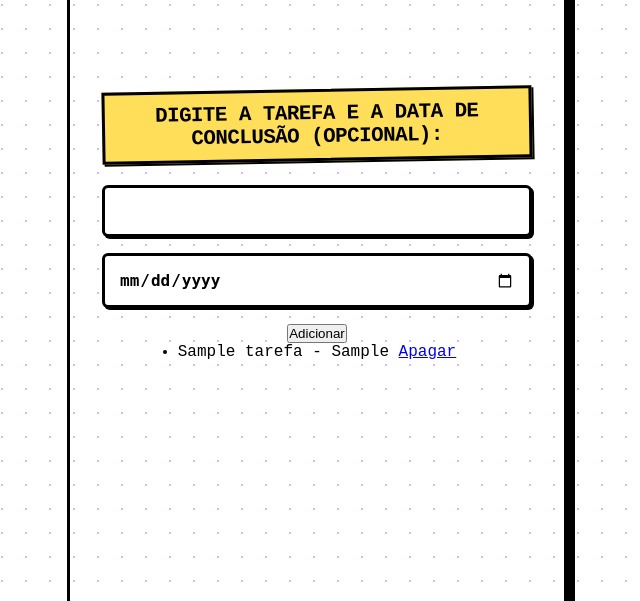
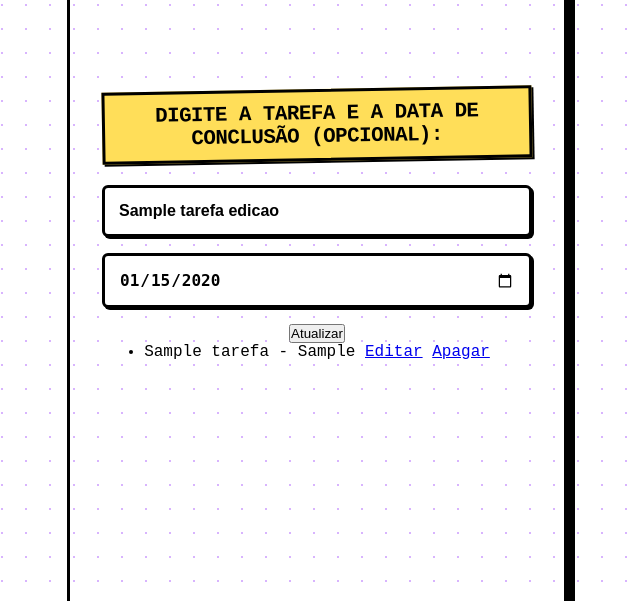
Before and after one commit to Murilo-Silva14/tarefas, a Flask app: template src/tarefas/templates/base.html in a window 1280 px wide. Shown: the part 175-776 px from the top of the page, without its empty margins (178-818 px from the left). Run offline with Flask 3, Linux system fonts and the light colour scheme; the template is opened without the code that fills it: most values are stand-ins (such as "Sample title", 1, 10 or a date in 2020).

Commit message:
botão de edição

```diff
--- a/src/tarefas/app.py
+++ b/src/tarefas/app.py
@@ -1,4 +1,4 @@
-from flask import Flask, redirect, render_template, request, url_for
+from flask import Flask, abort, redirect, render_template, request, url_for
 
 from tarefas.models.database import init_db
 from tarefas.models.tarefa import Tarefas
@@ -35,8 +35,30 @@ def home():
     return render_template(
         'base.html',
         titulo_da_pagina='Minha lista de tarefas',
-        tarefas_da_pagina=tarefas
+        tarefas_da_pagina=tarefas,
+        tarefa_edicao=None
     )
+
+
+@app.route('/update/<int:id>', methods=['GET', 'POST'])
+def atualizar(id):
+    tarefa = Tarefas.carregarTarefa(id)
+    if tarefa is None:
+        abort(404)
+
+    if request.method == 'POST':
+        titulo = request.form['tituloTarefa']
+        data_conclusao = request.form['dataConclusao'] or None
+        tarefa.atualizarTarefa(titulo, data_conclusao)
+        return redirect(url_for('home'))
+
+    return render_template(
+        'base.html',
+        titulo_da_pagina='Minha lista de tarefas',
+        tarefas_da_pagina=Tarefas.listarTarefas(),
+        tarefa_edicao=tarefa
+    )
+
 
 # Crie uma nova funcionalidade para apagar casa uma das tarefas cadastradas
 @app.route('/delete/<int:id>')
--- a/src/tarefas/templates/base.html
+++ b/src/tarefas/templates/base.html
@@ -9,10 +9,10 @@
 <body>
     <h1>Digite a tarefa e a data de conclusão (opcional):</h1>
 
-    <form method="POST"> <!-- seleciona o método HTTP -->
-        <input type="text" id="tituloTarefa" name="tituloTarefa">
-        <input type="date" id="dataConclusao" name="dataConclusao">
-        <button type="submit">Adicionar</button>
+    <form method="POST" action="{{ url_for('atualizar', id=tarefa_edicao.id) if tarefa_edicao else url_for('home') }}">
+        <input type="text" id="tituloTarefa" name="tituloTarefa" value="{{ tarefa_edicao.titulo if tarefa_edicao else '' }}">
+        <input type="date" id="dataConclusao" name="dataConclusao" value="{{ tarefa_edicao.data_conclusao.strftime('%Y-%m-%d') if tarefa_edicao and tarefa_edicao.data_conclusao else '' }}">
+        <button type="submit">{{ 'Atualizar' if tarefa_edicao else 'Adicionar' }}</button>
     </form>
     <!-- <output id="listaTarefas">Nenhuma tarefa cadastrada</output> -->
 
@@ -20,11 +20,13 @@
     {% for tarefa in tarefas_da_pagina %}
         <li>
             {{ tarefa.titulo_tarefa }} - {{ tarefa.data_conclusao }}
-                <a href="{{ url_for('apagar_id_especificado', id=tarefa.id_tarefa) }}">Apagar</a> <!-- Link para a rota de apagar este ID -->
+
+            <a href="{{ url_for('atualizar', id=tarefa.id_tarefa) }}">Editar</a>
+
+            <a href="{{ url_for('apagar_id_especificado', id=tarefa.id_tarefa) }}">Apagar</a>
         </li>
     {% endfor %}
     </ul>
-
 <!-- script>
         // Aplicação MVC (Molagem-Vosualização-Controle)
 
```
Also changed, not shown: src/tarefas/models/tarefa.py (+32 -0 lines). Lines whose indentation alone changed are shown as unchanged.
